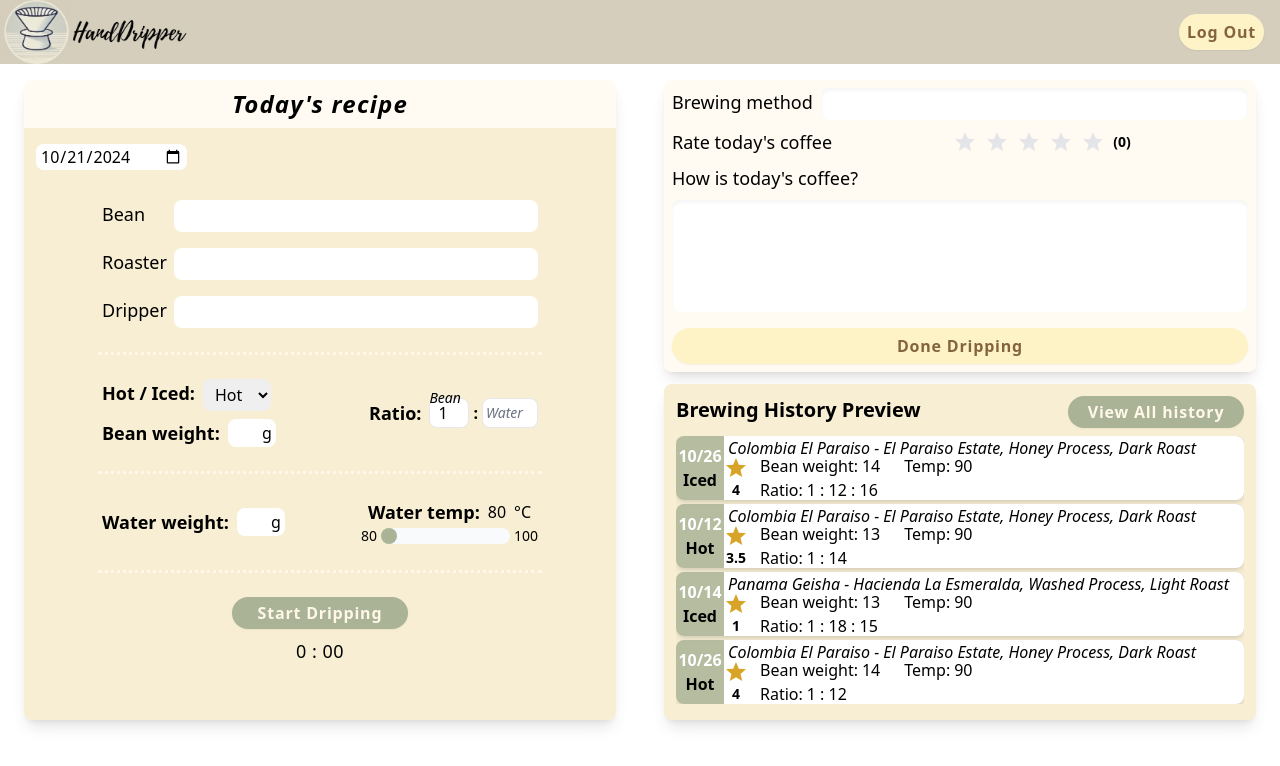
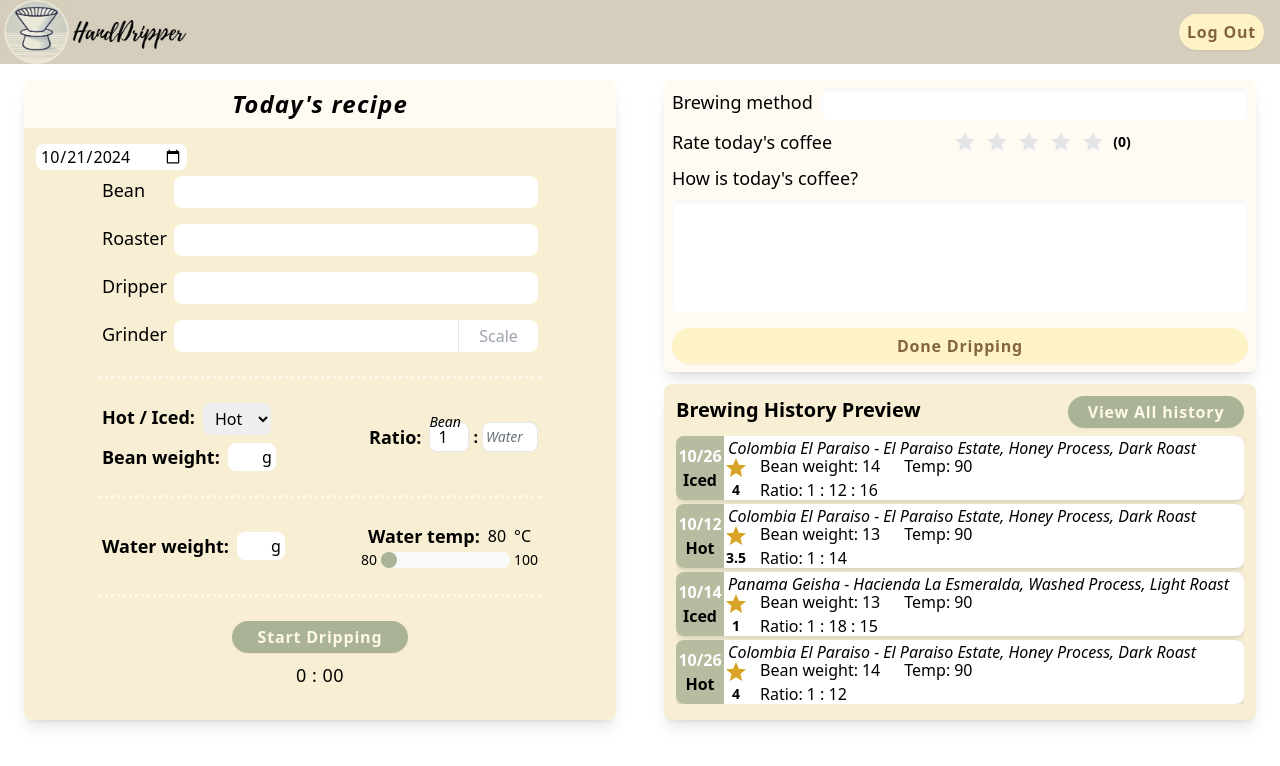
Before and after one commit to shanwu712/HandDripper, a React (Vite) app: page /form in a window 1280 px wide. Shown: the top 766 px of the page. Built offline with nearby package versions, Linux system fonts and the light colour scheme.

Commit message:
feat: add grinder field for recipe form

```diff
--- a/src/form/RecipeForm.tsx
+++ b/src/form/RecipeForm.tsx
@@ -13,6 +13,8 @@ const dripperOptions = [
   "Kalita Wave Kalita Wave 185 Stainless Steel Dripper",
   "Chemex Chemex Classic 6-Cup Glass Coffee Maker",
 ];
+
+const grinderOptions = ["Grinder 1", "Grinder 2", "Grinder 3"];
 
 enum HotOrIced {
   hot = "Hot",
@@ -88,6 +90,31 @@ export default function RecipeForm() {
                   </option>
                 ))}
               </datalist>
+            </div>
+
+            <div className="flex space-x-2">
+              <label className="w-16 text-lg font-medium">Grinder</label>
+
+              <div className="flex grow rounded-lg focus-within:ring-2 focus-within:ring-blue-400/70">
+                <input
+                  name="grinder"
+                  list="grinderOptions"
+                  className="flex-grow rounded-l-lg px-2 py-1 focus:outline-none"
+                />
+                <datalist id="grinderOptions">
+                  {grinderOptions.map((option) => (
+                    <option key={option} value={option}>
+                      {option}
+                    </option>
+                  ))}
+                </datalist>
+                <input
+                  name="grinderScale"
+                  type="text"
+                  placeholder="Scale"
+                  className="w-20 rounded-r-lg border-l px-2 py-1 text-center focus:outline-none"
+                />
+              </div>
             </div>
           </div>
 
```
